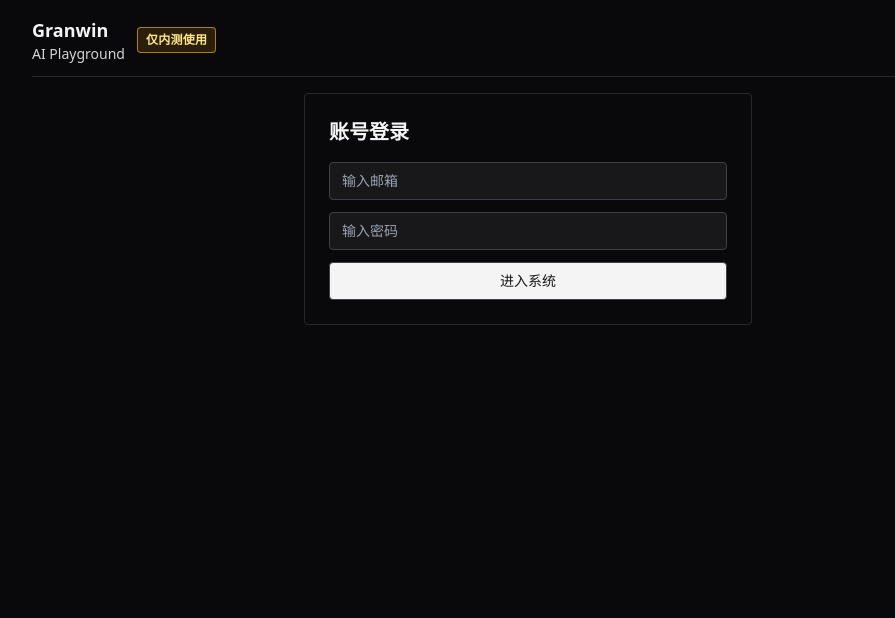
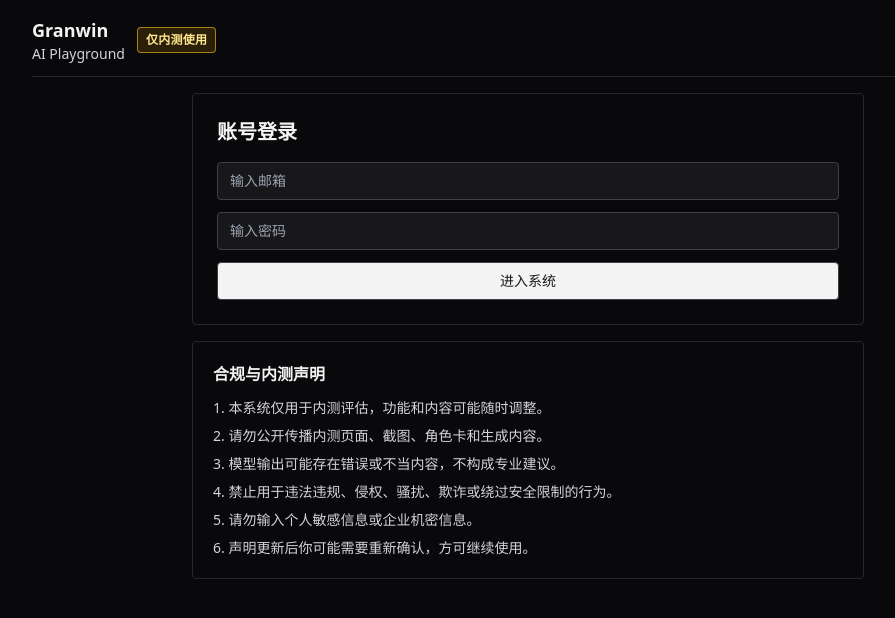
Before and after one commit to chen8139-dotcom/LightTarven, a Next.js app: page / in a window 1280 px wide. Shown: the top 618 px of the page, without its empty margins (112-1007 px from the left). Built offline with nearby package versions, Linux system fonts and the light colour scheme; no server answers.

Commit message:
feat(home): show compliance statement on login page

```diff
--- a/app/page.tsx
+++ b/app/page.tsx
@@ -34,7 +34,8 @@ export default function HomePage() {
   };
 
   return (
-    <main className="mx-auto max-w-md rounded border border-zinc-800 p-6">
+    <main className="mx-auto max-w-2xl space-y-4">
+      <section className="rounded border border-zinc-800 p-6">
         <h2 className="mb-4 text-xl font-semibold">账号登录</h2>
         <form className="space-y-3" onSubmit={onSubmit}>
           <input
@@ -57,6 +58,19 @@ export default function HomePage() {
           </button>
         </form>
         {error ? <p className="mt-3 text-sm text-red-400">{error}</p> : null}
+      </section>
+
+      <section className="rounded border border-zinc-800 p-5">
+        <h3 className="mb-3 text-base font-semibold">合规与内测声明</h3>
+        <div className="space-y-2 text-sm text-zinc-300">
+          <p>1. 本系统仅用于内测评估，功能和内容可能随时调整。</p>
+          <p>2. 请勿公开传播内测页面、截图、角色卡和生成内容。</p>
+          <p>3. 模型输出可能存在错误或不当内容，不构成专业建议。</p>
+          <p>4. 禁止用于违法违规、侵权、骚扰、欺诈或绕过安全限制的行为。</p>
+          <p>5. 请勿输入个人敏感信息或企业机密信息。</p>
+          <p>6. 声明更新后你可能需要重新确认，方可继续使用。</p>
+        </div>
+      </section>
     </main>
   );
 }
```
Lines whose indentation alone changed are shown as unchanged.
